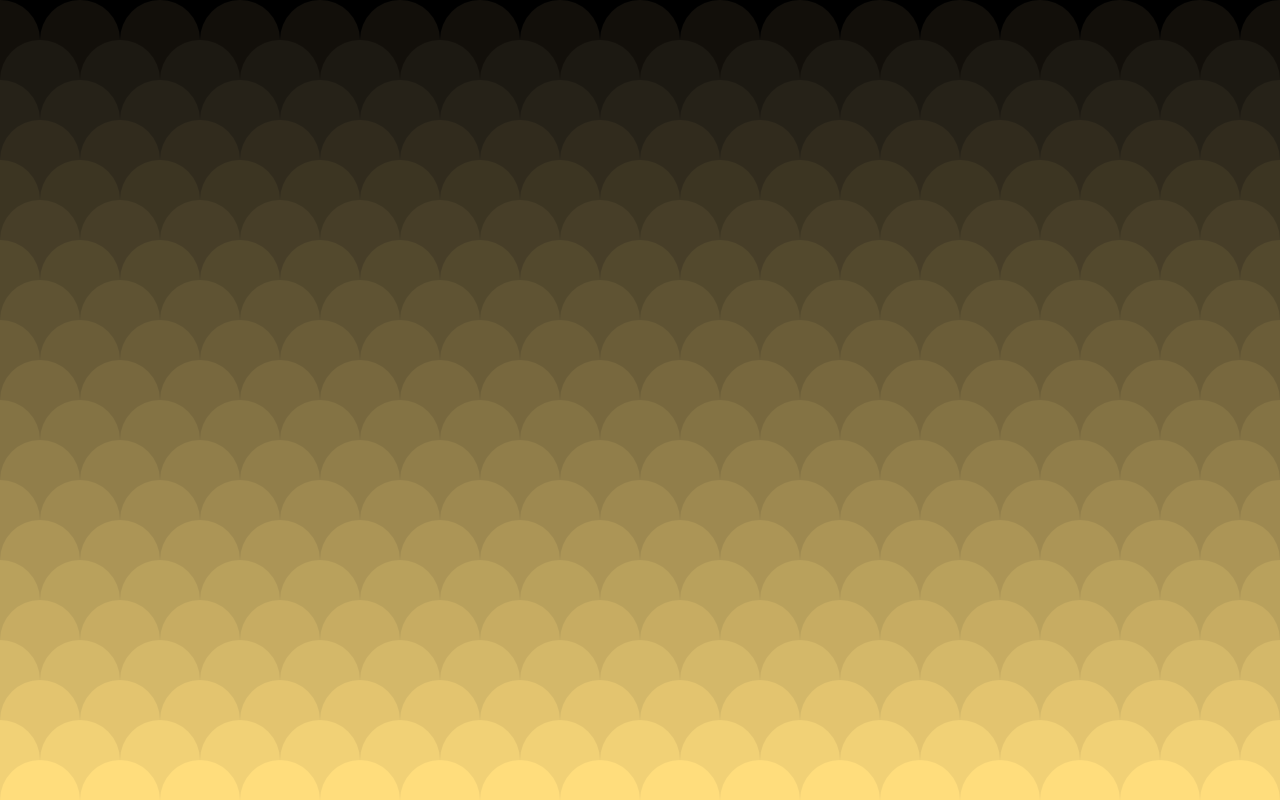
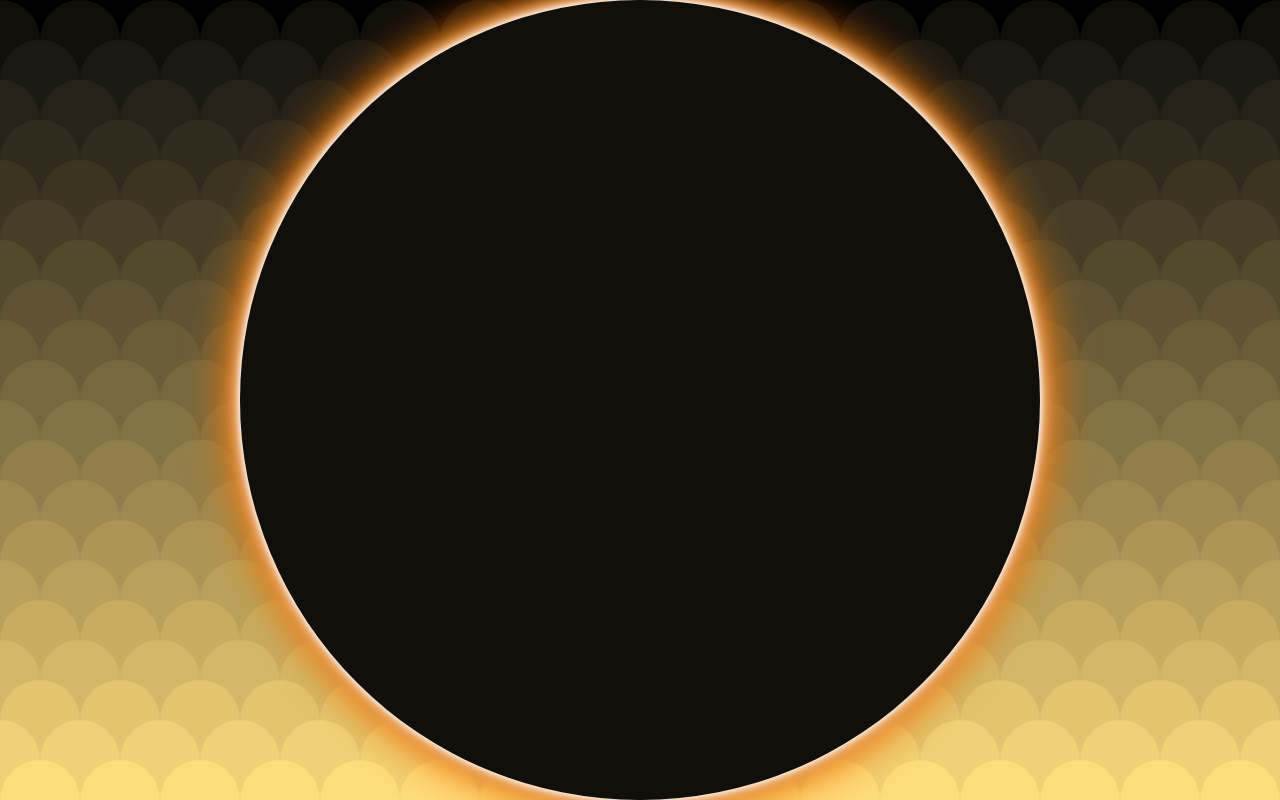
Before and after one commit to Nik-Reyes/RegistrationPage, a plain HTML site: page index.html in a window 1280 px wide. Drawn offline with Linux system fonts and the light colour scheme.

Commit message:
style: add wrapper decoration

```diff
--- a/index.html
+++ b/index.html
@@ -7,6 +7,6 @@
     <link rel="stylesheet" href="style.css" />
   </head>
   <body>
-    <div class="background"></div>
+    <div class="reg-wrapper"></div>
   </body>
 </html>
--- a/style.css
+++ b/style.css
@@ -10,7 +10,27 @@ html {
 
 body {
   width: 100%;
-  height: 100lvh;
+  height: 100dvh;
   background-image: url(./assets/images/svgs/dragon-scales.svg);
   background-repeat: repeat-x;
+  display: flex;
+  justify-content: center;
+  align-items: center;
 }
+
+.reg-wrapper {
+  max-width: 800px;
+  width: 100%;
+  aspect-ratio: 1;
+  position: relative;
+}
+
+.reg-wrapper::before {
+  content: "";
+  position: absolute;
+  inset: 0;
+  border-radius: 50%;
+  background-color: #120f0a;
+  box-shadow: 0 0 5px 1px rgb(255, 246, 238), 0 0 10px 3px rgb(240, 208, 178),
+    0 0 16px 8px rgb(232, 155, 84), 0 0 40px 15px rgb(232, 116, 7);
+}
```
